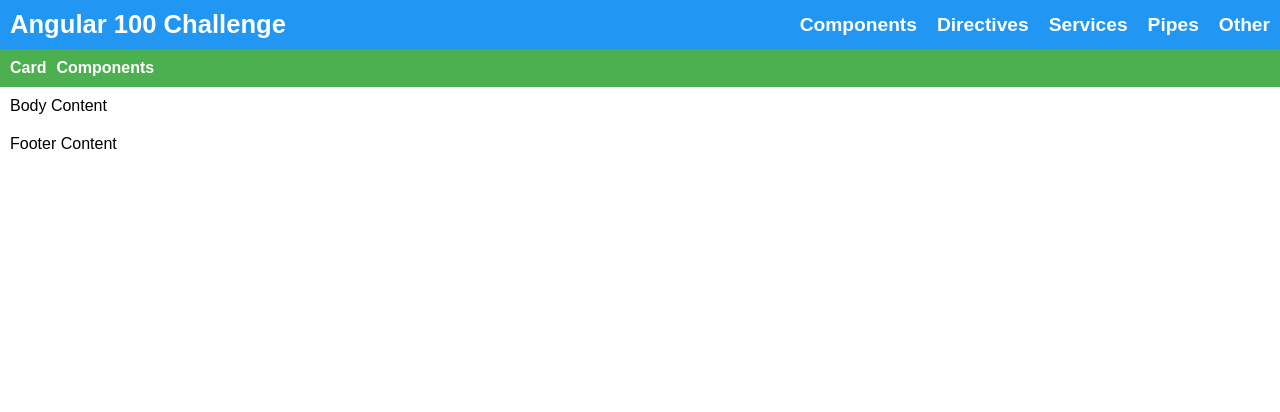
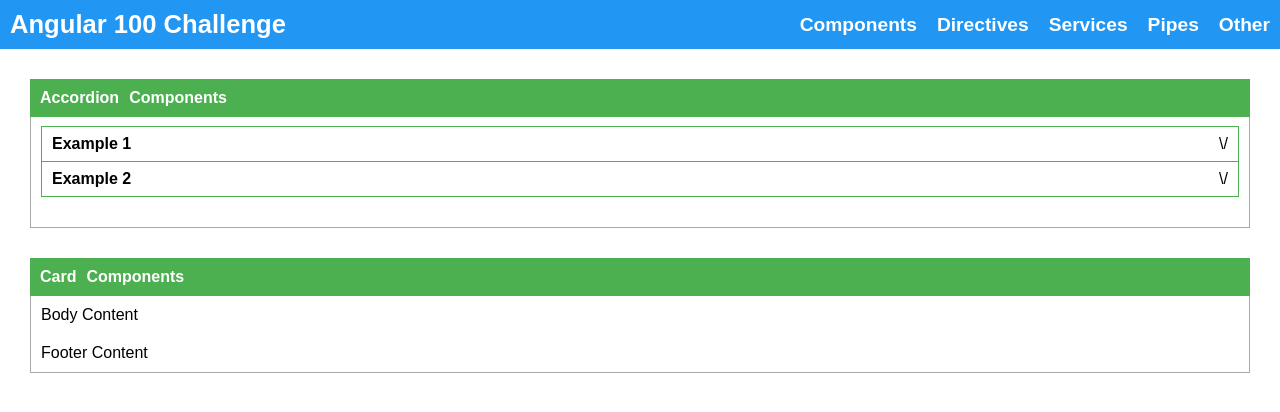
Before and after one commit to pawellesniowski/challenge100, an Angular app: page / in a window 1280 px wide. Shown: the top 412 px of the page. Built offline with nearby package versions, Linux system fonts and the light colour scheme.

Commit message:
day3: add accordion-component

```diff
--- a/src/app/app.component.html
+++ b/src/app/app.component.html
@@ -1,5 +1,8 @@
 <app-toolbar title="Angular 100 Challenge"></app-toolbar>
-<app-card title="Card" subTitle="Components" iconClasses="fa la fa">
+
+<app-accordion [items]="accordionItems"></app-accordion>
+
+<app-card title="Card" subTitle="Components">
   <p body>Body Content</p>
   <p footer>Footer Content</p>
 </app-card>
--- a/src/app/app.component.ts
+++ b/src/app/app.component.ts
@@ -6,5 +6,9 @@
   styleUrls: ['./app.component.scss'],
 })
 export class AppComponent {
-  title = 'challenge100';
+  public title = 'challenge100';
+  public accordionItems = [
+    { title: 'Example 1', content: 'Example content 1', isExtended: false },
+    { title: 'Example 2', content: 'Example content 2', isExtended: false },
+  ];
 }
--- /dev/null
+++ b/src/app/components/accordion/accordion-item/accordion-item.component.html
@@ -0,0 +1,10 @@
+<div class="accordion-item">
+  <div class="accordion-item__header">
+    <h4 class="title">{{ item.title }}</h4>
+    <div class="icon" (click)="toggleContent()" [class.is-extended]="item.isExtended">\/</div>
+  </div>
+
+  <div class="accordion-item__content" [class.is_extended]="item.isExtended">
+    <p>{{ item.content }}</p>
+  </div>
+</div>
--- /dev/null
+++ b/src/app/components/accordion/accordion-item/accordion-item.component.scss
@@ -0,0 +1,28 @@
+@import "../../../../styles/variables";
+
+.accordion-item {
+  margin-top: -1px;
+  padding: 8px 10px;
+  border: 1px solid $angular-green;
+
+  &__header {
+    display: flex;
+    flex-direction: row;
+
+    .icon {
+      margin-left: auto;
+      display: inline-block;
+      transition: all 0.3s;
+    }
+    .is-extended {
+      transform: rotate(180deg);
+    }
+  }
+
+  &__content {
+    display: none;
+  }
+  .is_extended {
+    display: inline;
+  }
+}
--- /dev/null
+++ b/src/app/components/accordion/accordion-item/accordion-item.component.ts
@@ -0,0 +1,18 @@
+import { Component, Input, OnInit } from '@angular/core';
+
+@Component({
+  selector: 'app-accordion-item',
+  templateUrl: './accordion-item.component.html',
+  styleUrls: ['./accordion-item.component.scss'],
+})
+export class AccordionItemComponent implements OnInit {
+  @Input() public item;
+
+  constructor() {}
+
+  toggleContent(): void {
+    this.item.isExtended = !this.item.isExtended;
+  }
+
+  ngOnInit(): void {}
+}
--- /dev/null
+++ b/src/app/components/accordion/accordion.component.html
@@ -0,0 +1,5 @@
+<app-card title="Accordion" subTitle="Components">
+  <div body class="accordion-items">
+    <app-accordion-item *ngFor="let item of items" [item]="item"></app-accordion-item>
+  </div>
+</app-card>
--- /dev/null
+++ b/src/app/components/accordion/accordion.component.ts
@@ -0,0 +1,14 @@
+import { Component, Input, OnInit } from '@angular/core';
+
+@Component({
+  selector: 'app-accordion',
+  templateUrl: './accordion.component.html',
+  styleUrls: ['./accordion.component.scss'],
+})
+export class AccordionComponent implements OnInit {
+  @Input() public items = [];
+
+  constructor() {}
+
+  ngOnInit(): void {}
+}
--- a/src/app/components/card/card.component.html
+++ b/src/app/components/card/card.component.html
@@ -4,10 +4,13 @@
     <h5>{{title}}</h5>
     <h6>{{subTitle}}</h6>
   </header>
-  <main class="card-body">
-    <ng-content select="[body]"></ng-content>
-  </main>
-  <footer class="card-footer">
-    <ng-content select="[footer]"></ng-content>
-  </footer>
+  <div class="content-container">
+    <div class="card-body">
+      <ng-content select="[body]"></ng-content>
+    </div>
+    <div class="card-footer">
+      <ng-content select="[footer]"></ng-content>
+    </div>
+  </div>
+
 </section>
--- a/src/app/components/card/card.component.scss
+++ b/src/app/components/card/card.component.scss
@@ -1,18 +1,24 @@
-@import "../../../styles/variables";
-
+@import '../../../styles/variables';
 
 .card {
-  &-header{
-    padding: 10px 0;
+  .content-container {
+    border-color: darkgrey;
+    border-style: solid;
+    border-width: 0 1px 1px 1px;
+  }
+  margin: 30px 30px;
+  &-header {
+    padding: 10px 0 10px 10px;
     color: $white;
     background-color: $angular-green;
     display: flex;
     * {
-     margin-right: 10px;
+      margin-right: 10px;
     }
   }
 
-  &-body, &-footer {
+  &-body,
+  &-footer {
     padding: 10px;
   }
 }
--- a/src/app/components/components.module.ts
+++ b/src/app/components/components.module.ts
@@ -2,10 +2,12 @@
 import { CommonModule } from '@angular/common';
 import { ToolbarComponent } from './toolbar/toolbar.component';
 import { CardComponent } from './card/card.component';
+import { AccordionComponent } from './accordion/accordion.component';
+import { AccordionItemComponent } from './accordion/accordion-item/accordion-item.component';
 
 @NgModule({
-  declarations: [ToolbarComponent, CardComponent],
+  declarations: [ToolbarComponent, CardComponent, AccordionComponent, AccordionItemComponent],
   imports: [CommonModule],
-  exports: [ToolbarComponent, CardComponent],
+  exports: [ToolbarComponent, CardComponent, AccordionComponent],
 })
 export class ComponentsModule {}
```
Also changed, not shown: src/app/components/accordion/accordion.component.scss (added), src/app/models/models.ts (added), 2 other files (tests, documents, lock files or other folders).
